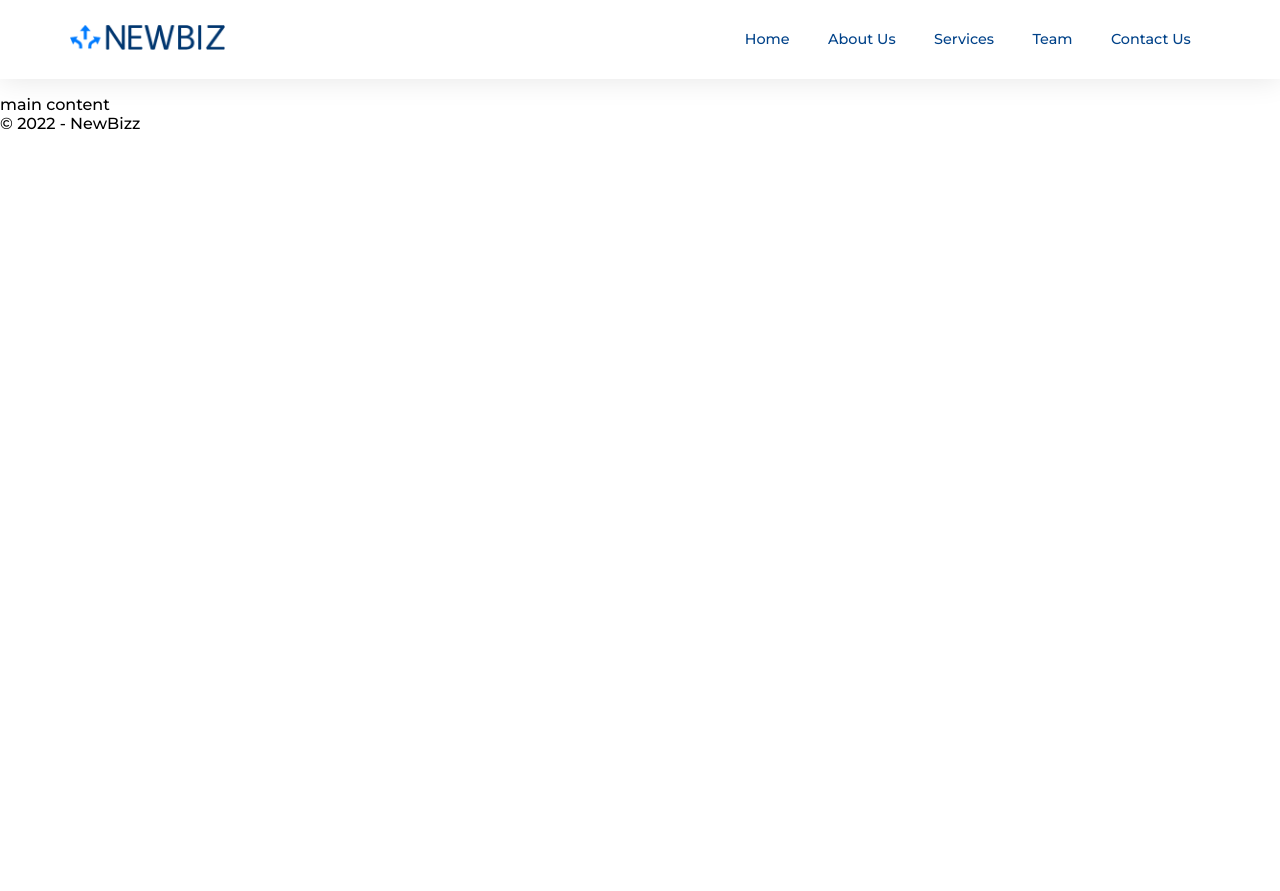
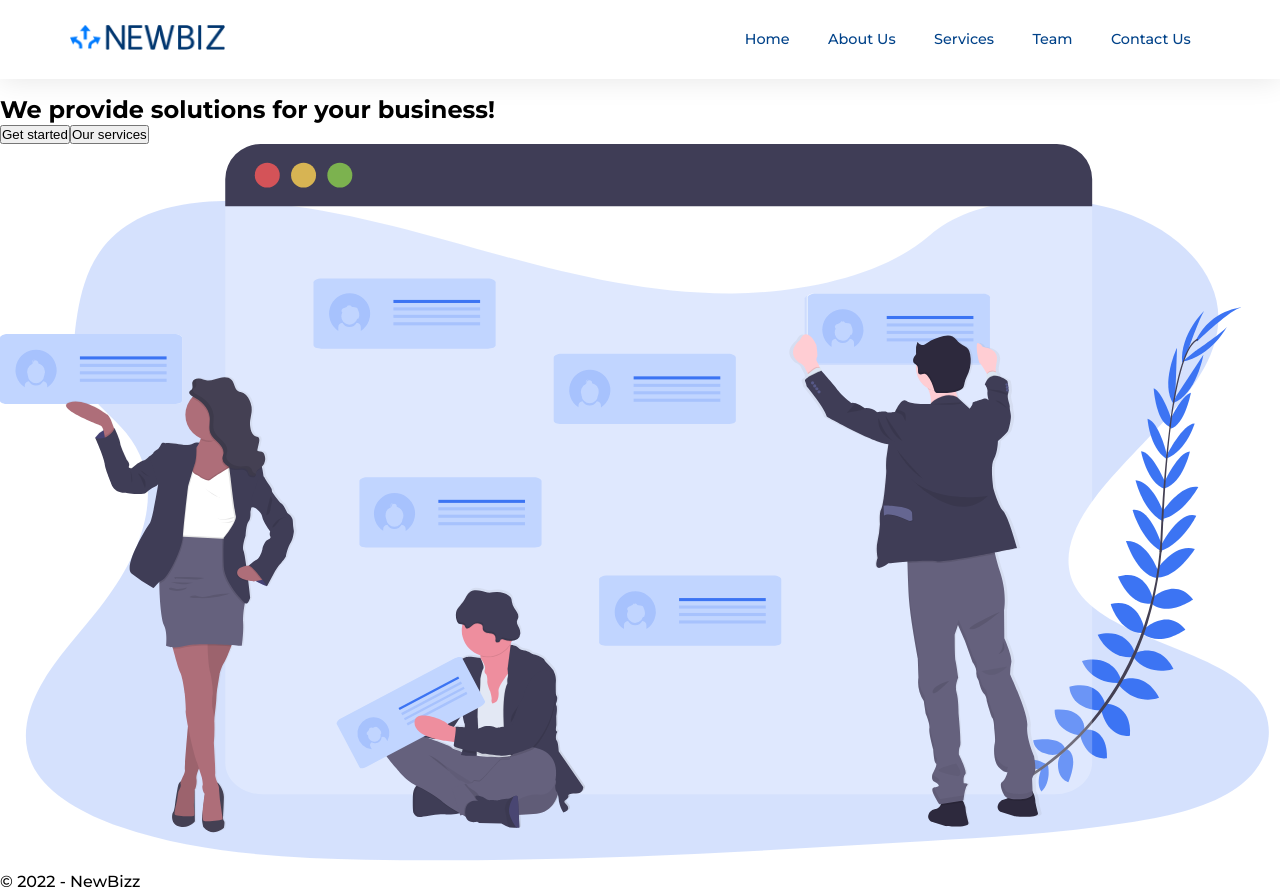
Before and after one commit to nixoncode/full-modern-wesbite-newbiz, a website built with Vite: page index.html in a window 1280 px wide. Before the commit the page ends 800 px from the top, so only its background shows below. Built offline with nearby package versions, Linux system fonts and the light colour scheme.

Commit message:
added html for hero section

```diff
--- a/index.html
+++ b/index.html
@@ -25,7 +25,17 @@
         </nav>
     </header>
     <main>
-        <p>main content</p>
+        <section id="home">
+            <div>
+                <h1>We provide <span>solutions</span> for your business!</h1>
+                <div class="cta">
+                    <button class="button">Get started</button><button class="button">Our services</button>
+                </div>
+            </div>
+            <div>
+                <img src="img/intro-img.svg" alt="an image from undraw">
+            </div>
+        </section>
     </main>
     <footer>
         <p>&copy; 2022 - NewBizz</p>
```
